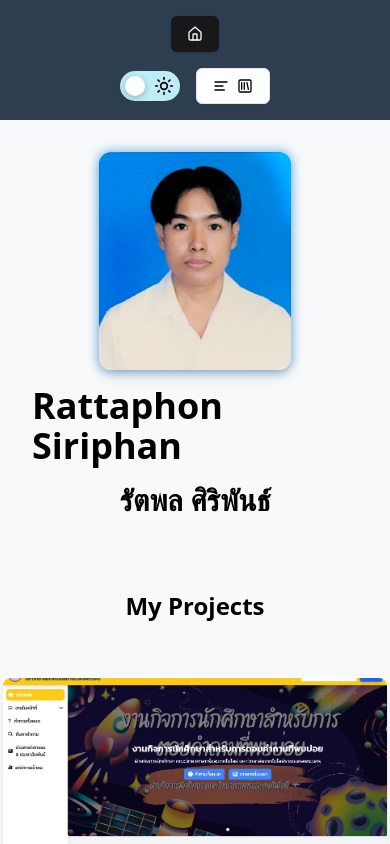
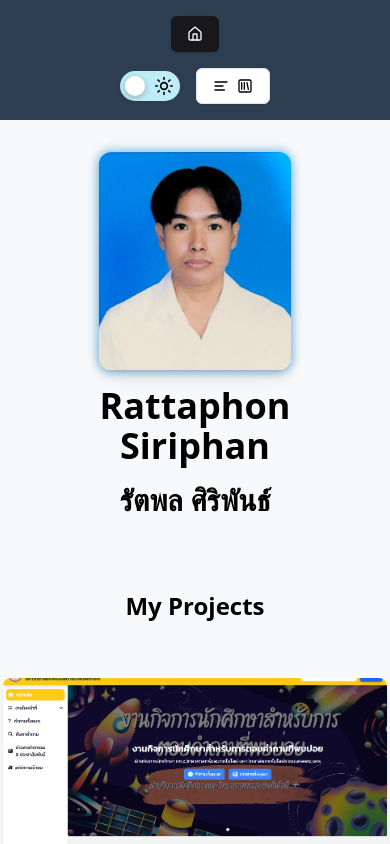
Before and after one commit to Rattaphon-Ply/Resume-and-TodoList-Test, a React (Vite) app: page / in a window 390 px wide. Shown: the top 844 px of the page. Built offline with nearby package versions, Linux system fonts and the light colour scheme.

Commit message:
Update Home.jsx

```diff
--- a/src/pages/Home.jsx
+++ b/src/pages/Home.jsx
@@ -16,14 +16,14 @@ import TextMySkills from "@/components/home/skills/TextMySkills";
 const Home = () => {
   return (
     <div className="min-h-screen bg-background text-foreground transition-colors duration-300 animate-fade-in">
-      <div className="p-8 flex flex-col justify-center items-center">
+      <div className="p-8 flex flex-col justify-center items-center text-center">
         <PictureMe />
         <NameEng />
         <NameThai />
       </div>
 
       <div className="container mx-auto px-4 mt-10">
-        <div className="grid grid-cols-1 md:grid-cols-2 gap-8 mb-10">
+        <div className="grid grid-cols-1 lg:grid-cols-2 gap-8 mb-10">
 
           <div>
             <TextMyProjects />
```
